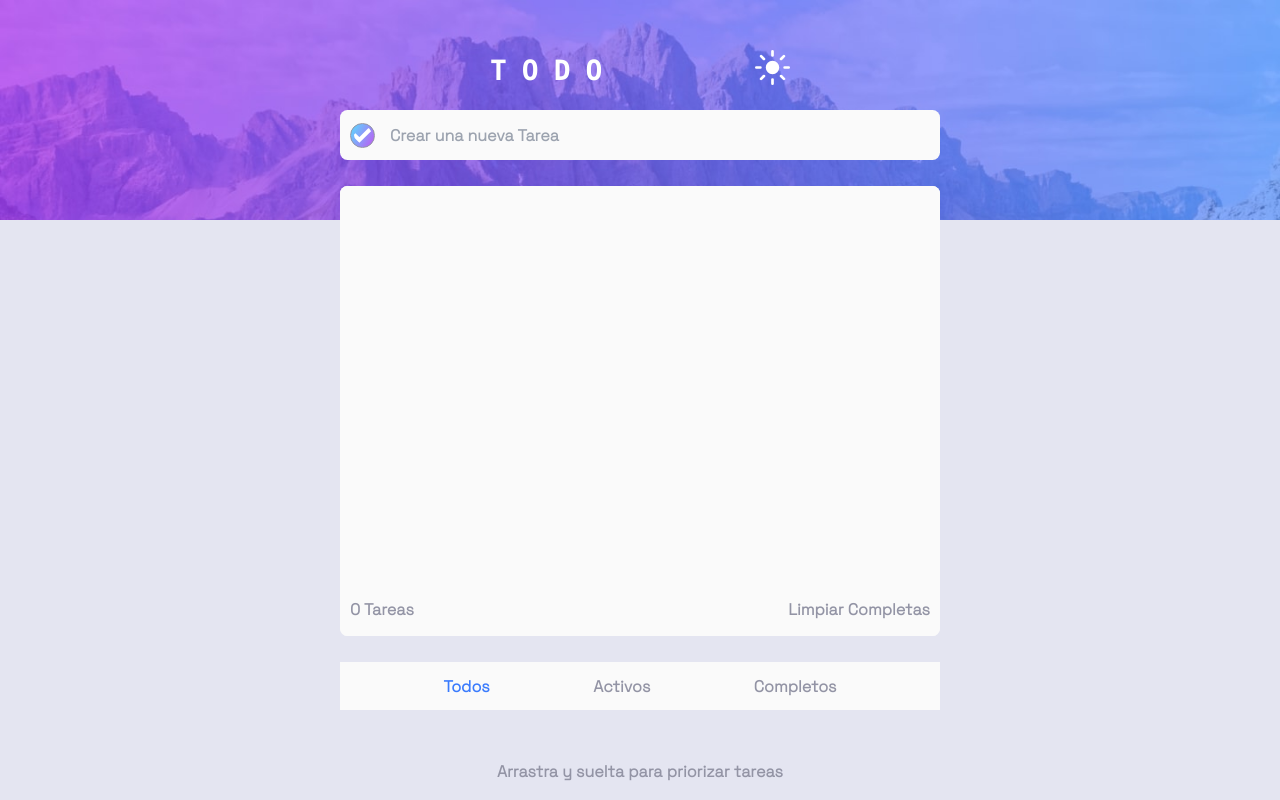
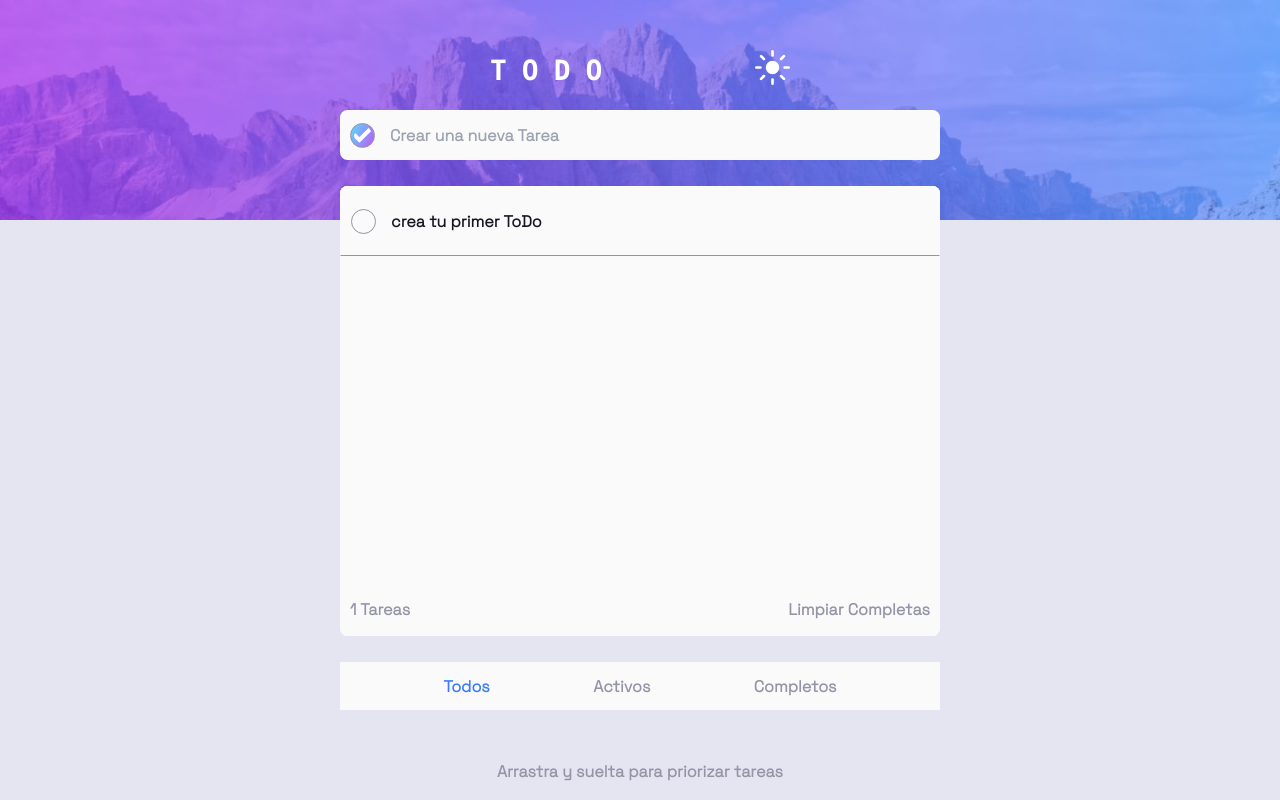
Before and after one commit to anonimussapee/fdo, a React (Vite) app: page / in a window 1280 px wide. Built offline with nearby package versions, Linux system fonts and the light colour scheme.

Commit message:
i finished app todos

```diff
--- a/src/Components/CheckCircle/index.jsx
+++ b/src/Components/CheckCircle/index.jsx
@@ -1,16 +1,18 @@
-const CheckCircle = ({data, setData, item, checkAction, stateCheck}) => {
+const CheckCircle = ({data, setData, item, checkAction, stateCheck, onSave}) => {
 
   const onCheck = () => {
     if(checkAction){
       checkAction()
     }else{
-      setData({
+      const dataNew = {
         ...data,
         items:{
           ...data.items,
           [item.id]:{...data.items[item.id], complete : !data.items[item.id].complete}
         }
-      })
+      }
+      setData(dataNew)
+      onSave(dataNew)
     }
 
   }
--- a/src/Components/ContainerItems/index.jsx
+++ b/src/Components/ContainerItems/index.jsx
@@ -2,8 +2,9 @@ import { Droppable } from 'react-beautiful-dnd'
 import { BottomTaskState } from '../BottomTaskState'
 import { Items } from '../Items'
 import { NavigatorTodos } from '../NavigatorTodos'
+import { LoadingItems } from '../Loader'
 
-const ContainerItems = ({data, setData, column, allItems, items,  clearAction}) => {
+const ContainerItems = ({load, data, setData, column, allItems, items,  clearAction, onSave}) => {
   return (
     <div className='box-primary flex flex-col sm:justify-between w-full min-w-[200px] h-[75%] min-h-[200px] rounded-xl overflow-hidden'>
 
@@ -16,8 +17,12 @@ const ContainerItems = ({data, setData, column, allItems, items,  clearAction})
             <div id='scroll-container' className=' w-full h-[88%] box-primary flex flex-col overflow-y-scroll'
               ref={provided.innerRef}
             >
-              {items?.map((item, index) => <Items data={data} setData={setData} key={item.id} item={item} index={index}/>)}
+              {load && <LoadingItems/>}
+              {
+                !load && items?.map((item, index) => <Items onSave={onSave} data={data} setData={setData} key={item.id} item={item} index={index}/>)
+              }
               {provided.placeholder}
+
             </div>
           )
         }
@@ -27,12 +32,12 @@ const ContainerItems = ({data, setData, column, allItems, items,  clearAction})
 
   )
 }
-const Container= ({allItems, children, data, setData}) => {
+const Container= ({onSave, children, data, setData}) => {
   return (
     <div className='main-container-column w-[90%] min-w-[320px] max-w-[600px] h-[75vh]  absolute flex flex-col justify-between font-bold '>
       {children}
 
-      <NavigatorTodos allItems={allItems} setData={setData} data={data}/>
+      <NavigatorTodos  setData={setData} data={data}/>
     </div>
   )
 }
--- a/src/Components/Items/index.jsx
+++ b/src/Components/Items/index.jsx
@@ -1,13 +1,13 @@
 import { Draggable } from 'react-beautiful-dnd'
 import { CheckCircle } from '../CheckCircle'
 
-const Items = ({data, setData, item, index}) => {
+const Items = ({data, setData, item, index, onSave}) => {
 
   const onDelete = () => {
     const newData = data.columns['column-1'].itemIds
       newData.splice(index,1)
     console.log( newData)
-    setData({
+    const dataNew = {
       ...data,
       items:{
         ...data.items,
@@ -22,7 +22,8 @@ const Items = ({data, setData, item, index}) => {
 
         }
       }
-    )
+    setData(dataNew)
+    onSave(dataNew)
   }
 
   return (
@@ -37,7 +38,7 @@ const Items = ({data, setData, item, index}) => {
           {...provided.draggableProps}
           ref={provided.innerRef}
           >
-            <CheckCircle stateCheck={item.complete} item={item} data={data} setData={setData}/>
+            <CheckCircle onSave={onSave} stateCheck={item.complete} item={item} data={data} setData={setData}/>
             <p className=' flex-grow-[1]'
               {...provided.dragHandleProps}
             >{item.content}</p>
--- /dev/null
+++ b/src/Components/Loader/index.jsx
@@ -0,0 +1,21 @@
+const LoadingItems = () => {
+  return (
+    <>
+        <div className={`items-of-todos box-primary item-loading h-[80px] min-h-[70px] ss:h-[70px]  flex flex-col items-center justify-center gap-2 p-4 border-b-white rounded-xl`}>
+          <span className='w-[90%] h-[20px] blur-sm rounded-lg item-loading'></span>
+          <span className='w-[90%] h-[20px] blur-sm rounded-lg item-loading'></span>
+        </div>
+        <div className={`items-of-todos box-primary item-loading h-[80px] min-h-[70px] ss:h-[70px]  flex flex-col items-center justify-center gap-2 p-4 border-b-white rounded-xl`}>
+          <span className='w-[90%] h-[20px] blur-sm rounded-lg item-loading'></span>
+          <span className='w-[90%] h-[20px] blur-sm rounded-lg item-loading'></span>
+        </div>
+        <div className={`items-of-todos box-primary item-loading h-[80px] min-h-[70px] ss:h-[70px]  flex flex-col items-center justify-center gap-2 p-4 border-b-white rounded-xl`}>
+          <span className='w-[90%] h-[20px] blur-sm rounded-lg item-loading'></span>
+          <span className='w-[90%] h-[20px] blur-sm rounded-lg item-loading'></span>
+        </div>
+
+    </>
+
+  )
+}
+export {LoadingItems}
--- /dev/null
+++ b/src/Components/useLocalStorage/index.jsx
@@ -0,0 +1,44 @@
+import {  useEffect, useState } from 'react'
+
+const useLocalStorage = (initialValue) => {
+  const [data, setData] = useState(initialValue || [])
+  const [sincronize, setSincronize] = useState(true)
+  const [load, setLoad] =  useState (true)
+  const [error, setError] = useState(false)
+
+  const dataJson = localStorage.getItem('todoItems')
+
+  useEffect(()=>{
+    setTimeout(()=>{
+
+      try {
+
+        const dataParsed = JSON.parse(dataJson) || initialValue
+        setData(dataParsed)
+        setSincronize(true)
+        setLoad(false)
+      } catch (error) {
+
+        setError(true)
+
+      }
+
+    },1500)
+  },[sincronize])
+
+  const onSave = (dataNew) =>{
+    setData(dataNew)
+    localStorage.setItem('todoItems', JSON.stringify(dataNew))
+  }
+
+  return {
+    data,
+    setData,
+    sincronize,
+    setSincronize,
+    error,
+    load,
+    onSave,
+  }
+}
+export {useLocalStorage}
--- a/src/Pages/App/App.css
+++ b/src/Pages/App/App.css
@@ -12,7 +12,7 @@
   --text-color-primary: #161722;
   --Light-Grayish-Blue-hover: #e4e5f1;
   --Very-Dark-Grayish-Blue: #4d5066;
-  --Very-Dark-Grayish-Blue-2: #393a4c;
+  --Very-Dark-Gray: #a4adca75;
 
 }
 /*  #4d5066*/
@@ -23,6 +23,8 @@
   --bg-box-primary: #25273c;
   --bg-box-primary-drag: #3f404e;
   --text-color-primary: #d2d3db ;
+  --Very-Dark-Gray: #37445c75;
+
 }
 *,*::before,*::after{
   padding: 0;
@@ -55,7 +57,8 @@ display: none;
   border-color: transparent;
   border-bottom:var(--Very-Light-Gray) solid ;
   border-width: .5px;
-}
+}--Bright-Blue
+--Bright-Blue
 .cross-icon{
   background-image: url(../../assets/icon-cross.svg);
   width: 20px;
@@ -86,6 +89,24 @@ display: none;
   top: 110px;
 }
 
+/* animation Loader */
+.item-loading{
+  animation: loading .6s infinite linear;
+  background:linear-gradient(80deg, var(--Very-Dark-Gray) 30%, rgba(165, 165, 165, 0.583) 60%, var(--Very-Dark-Gray) 100%) ;
+  background-size: 200%;
+
+}
+@keyframes loading {
+
+  0%{
+    background-position: 0 0;
+  }
+  100%{
+    background-position: 200% 0;
+  }
+
+}
+/* animation loader end */
 .title-and-icon-container{
   width: 300px;
   position: absolute;
--- a/src/Pages/App/index.jsx
+++ b/src/Pages/App/index.jsx
@@ -3,6 +3,7 @@ import './App.css'
 import { DragDropContext} from 'react-beautiful-dnd'
 import { CreateTodo } from '../../Components/CreateTodo'
 import { Container, ContainerItems } from '../../Components/ContainerItems'
+import { useLocalStorage } from '../../Components/useLocalStorage'
 
 
 
@@ -12,24 +13,16 @@ const App = () => {
 
   let initialItems = {
     items : {
-
+      'item-1': {
+        complete:false , id: 'item-1', content: 'crea tu primer ToDo'
+      }
     },
     columns : {
       'column-1': {
         title : 'All',
         id : 'column-1',
-        itemIds : []
-      },
-      'column-2': {
-        title : 'Activate',
-        id : 'column-2',
-        itemIds : [ ]
-      },
-      'column-3': {
-        title : 'Complete',
-        id : 'column-3',
-        itemIds : [ ]
-      },
+        itemIds : ['item-1']
+      }
     },
     columnOrder : [ 'column-1'],
     view: {
@@ -40,7 +33,10 @@ const App = () => {
 
   }
 
-  const [data, setData] =  useState(initialItems)
+  // const [data, setData] =  useState(initialItems)
+  const {data,load, setData, error, setSincronize, sincronize, onSave } = useLocalStorage(initialItems)
+
+
 
   const [handleMode, setHandleMode] = useState(false)
 
@@ -77,21 +73,45 @@ const App = () => {
     }
 
     setData(newState)
+    onSave(newState)
   }
   const clearAction = () =>{
-    setData({
+    const itemsCompletes = Object.values(data.items).filter(item=>item.complete)
+    if(itemsCompletes.length> 0){
+
+      const itemsKeys =  Object.keys(data.items)
+      const itemsActives = Object.values(data.items).filter(item=>!item.complete)
+      let newState = {}
+      itemsKeys.forEach(item=>{
+        for (const itemActive of itemsActives) {
+          if(itemActive.id === item){
+            newState = {
+              ...newState,
+              [item] : itemActive
+            }
+          }
+        }
+      })
+
+
+
+      const dataNew = {
         ...data,
-      items:{},
+        items:newState,
         columns: {
           ...data.columns,
           'column-1': {
             ...data.columns['column-1'],
-          itemIds : []
+            itemIds : [...itemsActives?.map(item=>item.id)]
+          },
+        },
+      }
+      setData(dataNew)
+      onSave(dataNew)
     }
   }
-    })
-  }
-  const allItems = data.view.all === true ?  Object.keys(data.items).length : data.view.active === true ?  ((Object.values(data.items)).map(item=>!item.complete)).length : (Object.values(data.items).map(item=>item.complete===true)).length
+
+  const allItems = data.view.all === true ?  Object.keys(data.items).length : data.view.active === true ?  ((Object.values(data.items)).filter(item=>!item.complete)).length : (Object.values(data.items).filter(item=>item.complete===true)).length
 
 
   return (
@@ -104,31 +124,39 @@ const App = () => {
         </div>
       </div>
        {/* this section is to task ccolumn box */}
-      <Container setData={setData} data={data} allItems={allItems}>
-        <CreateTodo setData={setData} data={data}/>
+      <Container setData={setData} data={data} onSave={onSave}>
+        <CreateTodo onSave={onSave} setData={setData} data={data}/>
         <DragDropContext
          onDragEnd={onDragEnd}
         >
           {
-          data.view.all && data.columnOrder?.map((columnId)=> {
+          data.columnOrder?.map((columnId)=> {
 
             const column =  data.columns[columnId]
+            if(data.view.all){
+
               const items =  column.itemIds?.map(itemId => data?.items[itemId]  )
               return (
-              <ContainerItems key={column.id} items={items}  column={column}  allItems={allItems} clearAction={clearAction} setData={setData} data={data}/>
+                <ContainerItems load={load} onSave={onSave}  key={column.id} items={items}  column={column}  allItems={allItems} clearAction={clearAction} setData={setData} data={data}/>
               )
+
+            }else if(data.view.active){
+
+              const itemsAll =  column.itemIds?.map(itemId => data?.items[itemId])
+              const items = itemsAll.filter(item=>item.complete === false)
+              return (
+                <ContainerItems onSave={onSave} key={column.id+'active'} items={items}  column={column}  allItems={allItems} clearAction={clearAction} setData={setData} data={data}/>
+              )
+
+            }else if(data.view.completed){
+              const itemsAll =  column.itemIds?.map(itemId => data?.items[itemId] )
+              const items = itemsAll.filter(item=>item.complete )
+              return (
+                <ContainerItems onSave={onSave} key={column.id+'complete'} items={items}  column={column}  allItems={allItems} clearAction={clearAction} setData={setData} data={data}/>
+              )
+            }
           })
           }
-          {
-            data.view.active && [1].map(()=>{
-              const column = data.columns['column-2']
-              const items = column.itemsIds?.map(itemId => data?.items[itemId].complete === false)
-              return (
-                <ContainerItems key={column.id} items={items} column={column} allItems={allItems} clearAction={clearAction} setData={setData} data={data}  />
-              )
-            })
-          }
-
         </DragDropContext>
       </Container>
       <p className='text-[--Very-Light-Gray] h-[5vh] absolute bottom-0 font-extrabold'> Arrastra y suelta para priorizar tareas</p>
```
Also changed, not shown: src/Components/CreateTodo/index.jsx (+9 -9 lines), src/Components/NavigatorTodos/index.jsx (+10 -8 lines), src/Components/Column/index.jsx (deleted), src/Components/Item/index.jsx (deleted). Lines whose indentation alone changed are shown as unchanged.
